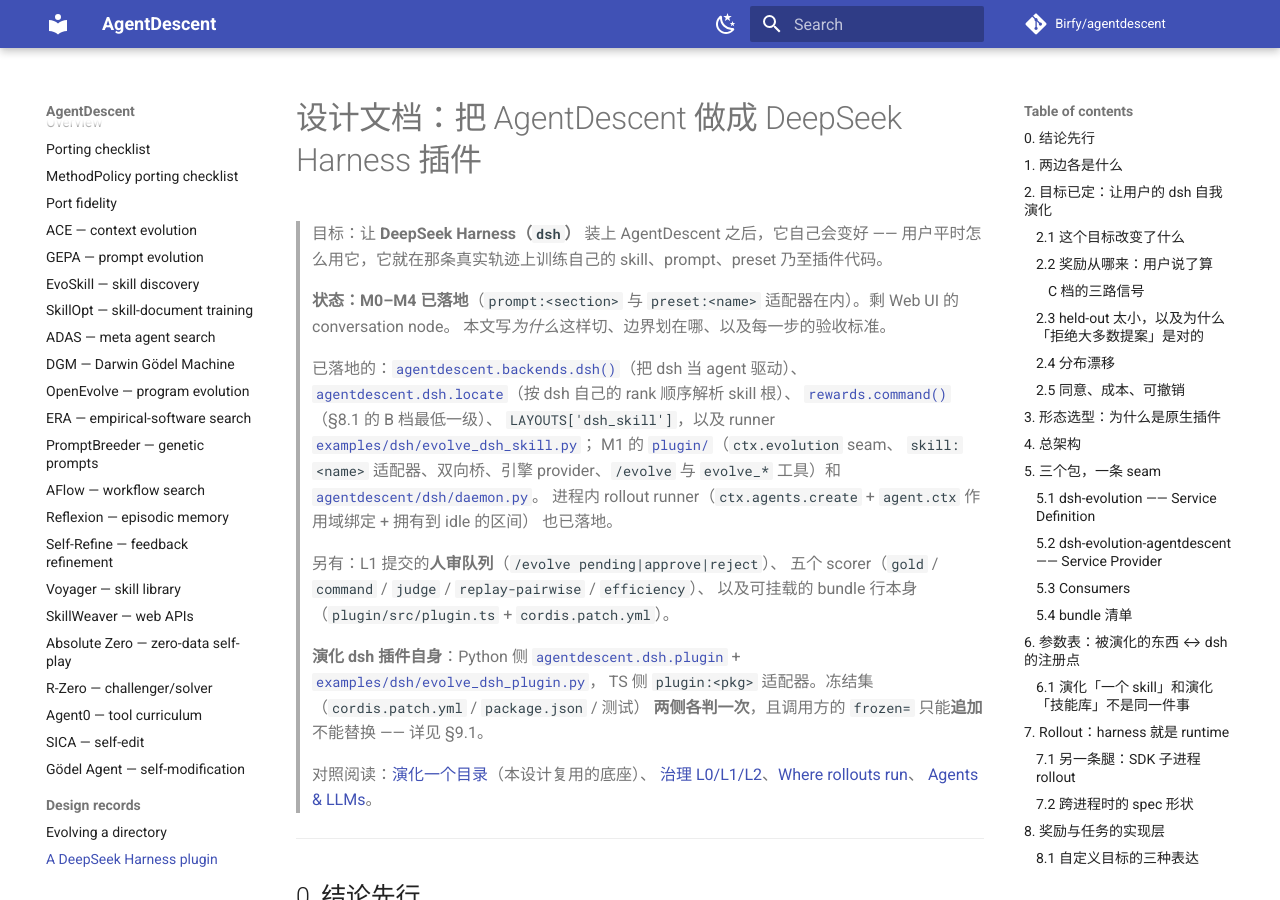
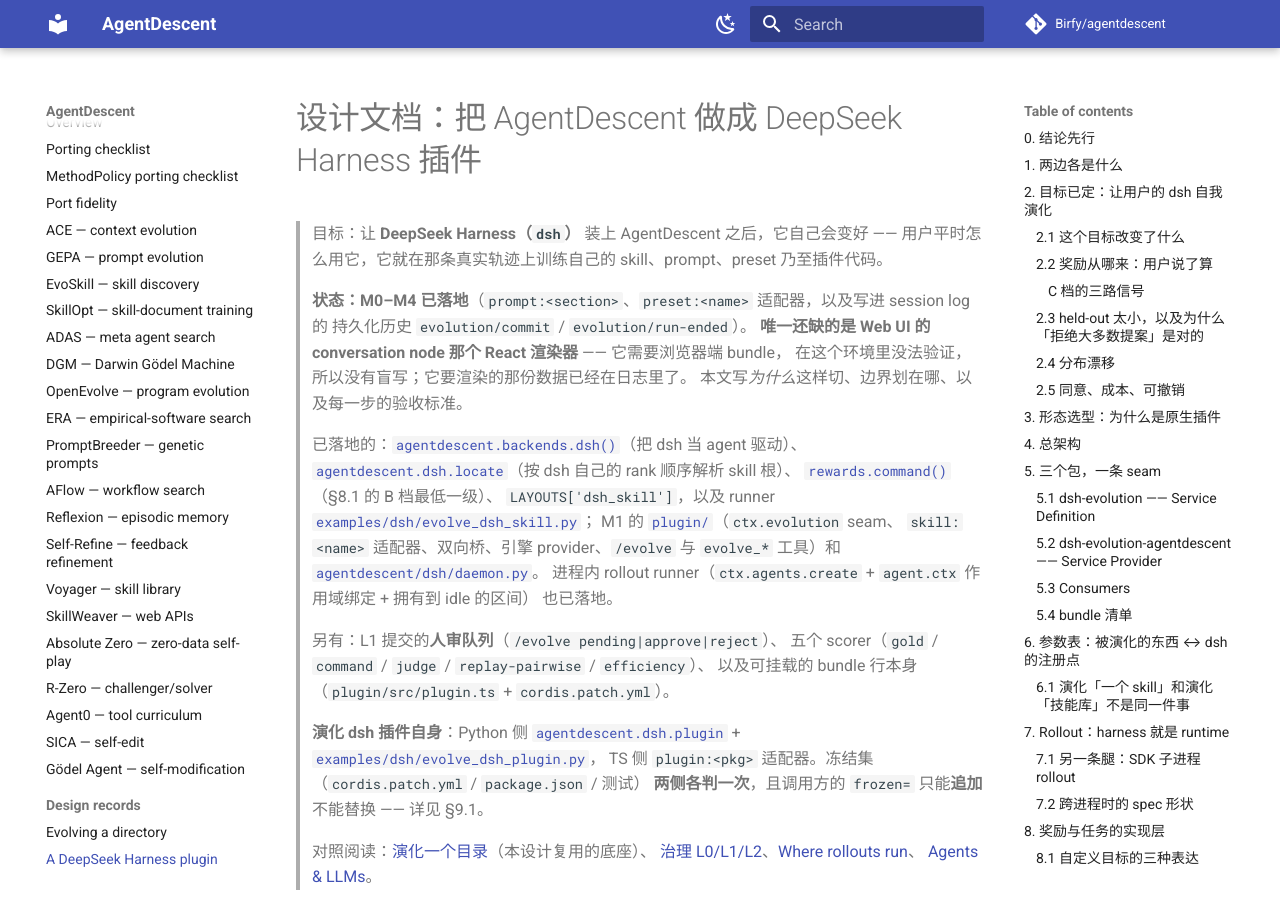
Before and after one commit to Birfy/agentdescent, an MkDocs documentation site: the page built from docs/design-dsh-plugin.md, in a window 1280 px wide and 900 px high. Built offline with MkDocs 1.6.1 and Material for MkDocs 9.7.7, drawn with Linux system fonts in a browser that asks for light colours; comment, search, counter and statistics services are not loaded.

Commit message:
docs: what M4 landed, and the one piece deliberately not built
The durable half of the Web UI work is in: a commit and a run's ending are
SessionEventMap entries now, so the data a renderer would show survives a
reload and replays. The React renderer itself needs the browser bundle and
cannot be verified in this environment, so it was not written blind.

Co-Authored-By: Claude Opus 5 <noreply@anthropic.com>
Claude-Session: https://claude.ai/code/session_0113HXuwqx78WRYzRE7DEaWJ

```diff
--- a/docs/design-dsh-plugin.md
+++ b/docs/design-dsh-plugin.md
@@ -3,7 +3,10 @@
 > 目标：让 **DeepSeek Harness（`dsh`）** 装上 AgentDescent 之后，它自己会变好 ——
 > 用户平时怎么用它，它就在那条真实轨迹上训练自己的 skill、prompt、preset 乃至插件代码。
 >
-> **状态：M0–M4 已落地**（`prompt:<section>` 与 `preset:<name>` 适配器在内）。剩 Web UI 的 conversation node。 本文写*为什么*这样切、边界划在哪、以及每一步的验收标准。
+> **状态：M0–M4 已落地**（`prompt:<section>`、`preset:<name>` 适配器，以及写进 session log 的
+> 持久化历史 `evolution/commit` / `evolution/run-ended`）。
+> **唯一还缺的是 Web UI 的 conversation node 那个 React 渲染器** —— 它需要浏览器端 bundle，
+> 在这个环境里没法验证，所以没有盲写；它要渲染的那份数据已经在日志里了。 本文写*为什么*这样切、边界划在哪、以及每一步的验收标准。
 >
 > 已落地的：[`agentdescent.backends.dsh()`](https://github.com/Birfy/agentdescent/blob/main/agentdescent/backends.py)（把 dsh 当 agent 驱动）、
 > [`agentdescent.dsh.locate`](https://github.com/Birfy/agentdescent/blob/main/agentdescent/dsh/locate.py)（按 dsh 自己的 rank 顺序解析 skill 根）、
```
